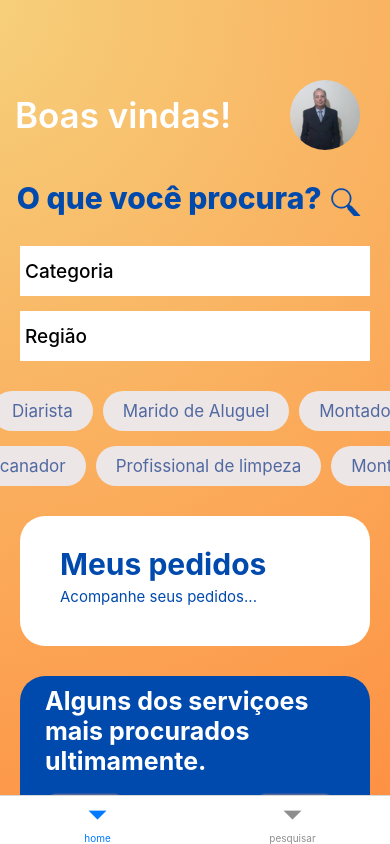
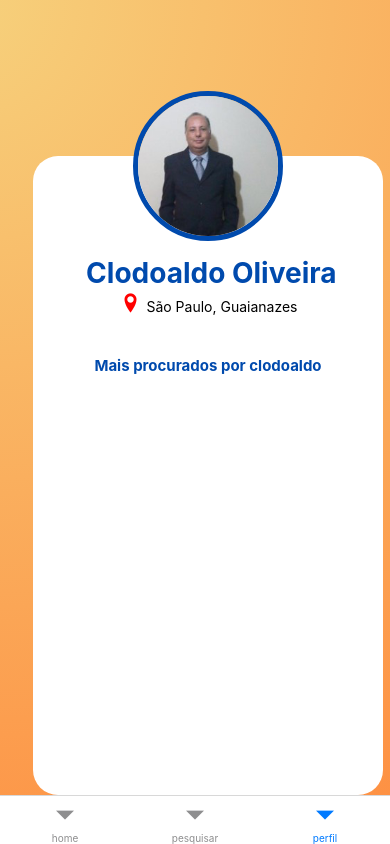
Before and after one commit to sttephany11/AppHelpHouse, a React Native app: screen /perfil in a window 390 px wide. Built offline with nearby package versions, Linux system fonts and the light colour scheme.

Commit message:
alguns ajustes e tela de perfil

```diff
--- a/img/img.tsx
+++ b/img/img.tsx
@@ -33,5 +33,6 @@ const Imagens = {
     eletricistaa: require("../assets/imgApp/eletricistaa.png"),
     torneira: require("../assets/imgApp/torneira.png"),
     setaAzul: require("../assets/imgApp/setaAzul.png"),
+    iconLocalizacaoPerfil: require("../assets/imgApp/iconLocalizacaoPerfil.png")
 }
 export default Imagens;
--- a/src/css/homeCss.tsx
+++ b/src/css/homeCss.tsx
@@ -19,17 +19,18 @@ const styles = StyleSheet.create({
     },
     boasVindas: {
         color: 'white',
-        fontSize: 35,
+        fontSize: 30,
         fontWeight: '600',
         justifyContent:'center',
         alignItems:'center',
         marginTop: 80,
-        marginEnd:40,
+        marginLeft:25
+
 
     },
     frase: {
         color: '#004aad',
-        fontSize: 30,
+        fontSize: 35,
         fontWeight: '800',
         justifyContent:'center',
         alignItems:'center',
@@ -56,7 +57,7 @@ const styles = StyleSheet.create({
     //inputs
 
     containerInput:{
-        marginTop:30,
+        marginTop:20,
         justifyContent:'center',
         alignItems:'center',
     },
@@ -70,9 +71,12 @@ const styles = StyleSheet.create({
         fontWeight:500,
         fontSize:19,
         backgroundColor:'white',
-        borderColor:'white'
+        borderColor:'white',
+        marginBottom:5,
+
 
       },
+      //se tiver outro input
       input2:{
         height:50,
         width:350,
@@ -164,10 +168,7 @@ const styles = StyleSheet.create({
         marginBottom:50,
       },
 
-      setaAzul:{
-      marginLeft:250,
-      marginBottom:10,
-      },
+
 
       //fundo azul com ultimos serviços procurados
 
@@ -179,7 +180,7 @@ const styles = StyleSheet.create({
       fundoAzul:{
         backgroundColor:'#004aad',
         width:350,
-        height:450,
+        height:330,
         borderRadius:25,
         marginTop:30,
         marginBottom:30,
--- /dev/null
+++ b/src/css/telaPerfilCss.tsx
@@ -0,0 +1,56 @@
+import { StyleSheet } from 'react-native';
+const styles = StyleSheet.create({
+    //fundo
+    background: {
+        flex: 1,
+
+    },
+    fundoBranco:{
+        backgroundColor:'#fff',
+        width:350,
+        borderRadius:25,
+        marginTop:'40%',
+        marginLeft:33,
+        flex:1
+    },
+
+    container:{
+    justifyContent:'center',
+    alignItems:'center',
+
+    },
+
+    imgPerfil: {
+        borderRadius: 100,
+        width: 150,
+        height: 150,
+        justifyContent: 'center',
+        bottom: 65,
+        borderColor: '#004aad',
+        borderWidth: 5,
+
+    },
+//nome do usuario
+    nome:{
+        fontSize:28,
+        fontWeight:'bold',
+        color:'#004aad',
+        bottom: 65,
+        marginTop:15,
+    },
+    textLocalizacao:{
+        bottom: 65,
+    },
+
+    // mais procurados
+    maisProcurados:{
+        marginTop:40,
+        fontSize:15,
+        fontWeight:'bold',
+        color:'#004aad',
+        bottom: 65,
+    },
+
+
+});
+export default styles;
--- a/src/routes/stack.tsx
+++ b/src/routes/stack.tsx
@@ -13,10 +13,12 @@ import LoginScreen from '../views/login'; // Renomeado para seguir a convenção
 import CadastroScreen2 from '../views/cadastro2';
 import CadastroScreen3 from '../views/cadastro3';
 import HomeScreen from '../views/home';
+import telaPerfilScreen from '../views/telaPerfil';
 import PesquisarScreen from '../views/pesquisar';
 import consultaScreen from '../views/consulta';
 import insertScreen from '../views/insert';
 import { isNewExpression } from 'typescript';
+
 //import perfilScreen from '../views/perfil';
 
 const Stack = createNativeStackNavigator();
@@ -28,6 +30,7 @@ const Tabs = () => {
     <Tab.Navigator>
       <Tab.Screen name="home" component={HomeScreen}   options={{ headerShown: false }} />
       <Tab.Screen name="pesquisar" component={PesquisarScreen}   options={{ headerShown: false }}/>
+      <Tab.Screen name="perfil" component={telaPerfilScreen}   options={{ headerShown: false }}/>
     </Tab.Navigator>
   );
 };
--- a/src/views/home.tsx
+++ b/src/views/home.tsx
@@ -2,6 +2,7 @@ import React, { useState, useEffect } from 'react';
 import { View, Text, TextInput, ScrollView, Image, ImageBackground, TouchableOpacity, FlatList } from 'react-native';
 import Imagens from "../../img/img";
 import AntDesign from '@expo/vector-icons/AntDesign';
+import FontAwesome from '@expo/vector-icons/FontAwesome';
 
 import results from '../../results';
 import ListItem from '../../componentes/flat/listItem.js';
@@ -53,7 +54,7 @@ const AreaAtuacao: React.FC<{ navigation: any }> = ({ navigation }) => {
         >
             <ScrollView>
             <View style={styles.containerBoasVindas}>
-                <Text style={styles.boasVindas}>Boas vindas! </Text>
+                <Text style={styles.boasVindas}>Olá,Clodoaldo! </Text>
                 <TouchableOpacity>
                 <Image  style={styles.ImgPerfil} source={Imagens.perfil} />
                 </TouchableOpacity>
@@ -61,23 +62,17 @@ const AreaAtuacao: React.FC<{ navigation: any }> = ({ navigation }) => {
 
            <View style={styles.containerFrase}>
            <Text style={styles.frase}>O que você procura? </Text>
-           <Image  style={styles.lupa} source={Imagens.lupaAzul} />
+
            </View>
 
            <View style={styles.containerInput}>
            <TextInput
             style={styles.input}
-            placeholder='Categoria'
+            placeholder='Buscar serviço'
             value={searchText}
             onChangeText={(t) => setSearchText(t)}
             />
 
-          <TextInput
-            style={styles.input2}
-            placeholder='Região'
-            value={searchText}
-            onChangeText={(t) => setSearchText(t)}
-            />
 
 
          <View style={styles.containerProfissoes}>
@@ -126,10 +121,13 @@ const AreaAtuacao: React.FC<{ navigation: any }> = ({ navigation }) => {
 
         <View style={styles.containerPedidos}>
         <View style={styles.fundoPedidos}>
-          <Text style={styles.textPedidos}>Meus pedidos</Text>
+          <Text style={styles.textPedidos}>Meus pedidos  </Text>
           <Text style={styles.textPedidos2}>Acompanhe seus pedidos... </Text>
+          <AntDesign name="rightcircle" size={50} color="#004aad"  style={{marginLeft:260, bottom:100}}/>
         </View>
         </View>
+
+
 
         <View style={styles.containerPedidos}>
         <View style={styles.fundoAzul}>
@@ -137,12 +135,6 @@ const AreaAtuacao: React.FC<{ navigation: any }> = ({ navigation }) => {
         <View style={styles.containerImgs}>
         <Image source={Imagens.eletricistaa} style={styles.imgs}/>
         <Image source={Imagens.mestreDeObra} style={styles.imgs2}/>
-        <Image source={Imagens.eletricistaa} style={styles.imgs2}/>
-        </View>
-
-        <View style={styles.containerImgs}>
-        <Image source={Imagens.eletricistaa} style={styles.imgs}/>
-        <Image source={Imagens.eletricistaa} style={styles.imgs2}/>
         <Image source={Imagens.eletricistaa} style={styles.imgs2}/>
         </View>
 
--- /dev/null
+++ b/src/views/telaPerfil.tsx
@@ -0,0 +1,39 @@
+import React, { useState, useEffect } from 'react';
+import { View, Text, TextInput, ScrollView, Image, ImageBackground, TouchableOpacity, FlatList } from 'react-native';
+import Entypo from '@expo/vector-icons/Entypo';
+import Imagens from "../../img/img";
+
+
+import styles from '../css/telaPerfilCss';
+const telaPerfilScreen: React.FC<{ navigation: any }> = ({ navigation }) => {
+
+    return (
+        <ImageBackground
+          source={Imagens.fundoBemVindo}
+          style={styles.background}  // Define o estilo para a imagem de fundo
+          resizeMode="cover"  // Ajusta a imagem para cobrir a tela
+        >
+
+
+        <View style={styles.fundoBranco}>
+        <View style={styles.container}>
+        <TouchableOpacity ><Image source={Imagens.perfil} style={styles.imgPerfil}/></TouchableOpacity>
+        </View>
+
+        <View style={styles.container}>
+        <Text style={styles.nome}> Clodoaldo Oliveira</Text>
+        <Text style={styles.textLocalizacao} ><Entypo name="location-pin" size={24} color="red" /> São Paulo, Guaianazes</Text>
+
+        <Text style={styles.maisProcurados}> Mais procurados por clodoaldo </Text>
+        </View>
+
+
+
+
+        </View>
+
+        </ImageBackground>
+      );
+};
+
+export default telaPerfilScreen;
```
Also changed, not shown: assets/imgApp/iconLocalizacaoPerfil.png (added).
